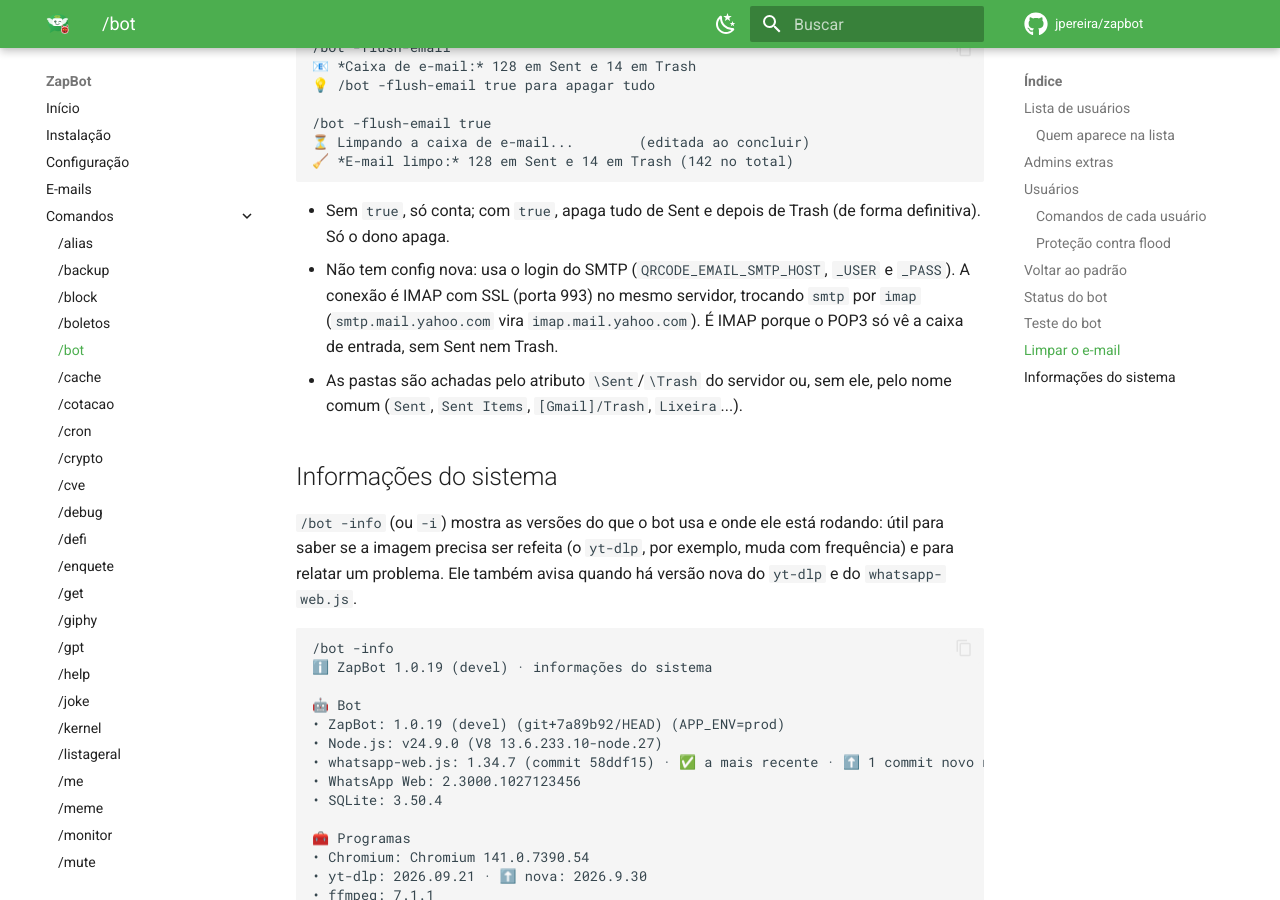
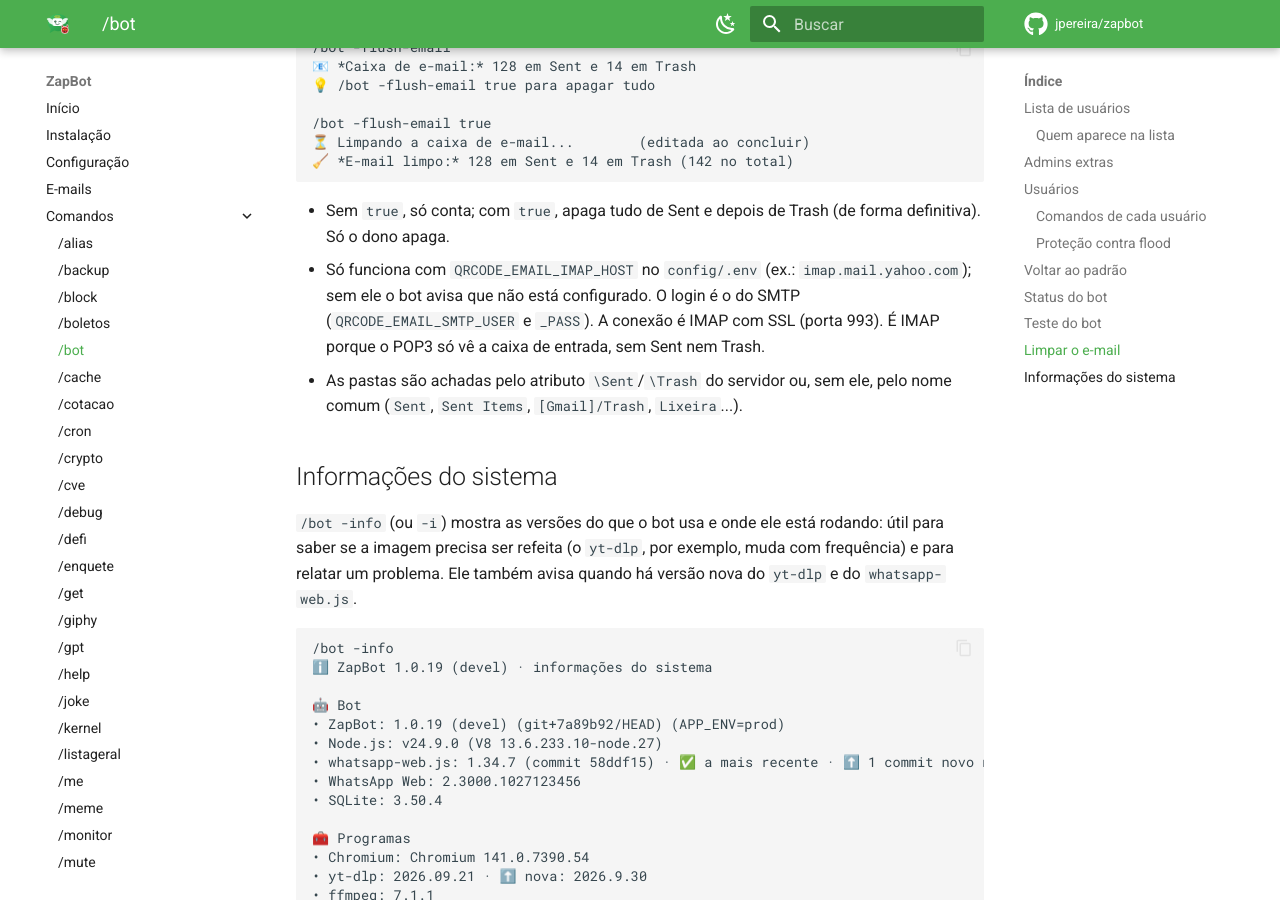
Before and after one commit to jpereira/zapbot, an MkDocs documentation site: the page built from docs/commands/bot.md, in a window 1280 px wide and 900 px high, scrolled down 11403 px. Built offline with MkDocs 1.6.1 and Material for MkDocs 9.7.7, drawn with Linux system fonts in a browser that asks for light colours; comment, search, counter and statistics services are not loaded; some of the changed text lies outside the part shown.

Commit message:
Require QRCODE_EMAIL_IMAP_HOST in /bot -flush-email and edit the /bot -test notice
-flush-email stops deriving IMAP from the SMTP host: it only works with QRCODE_EMAIL_IMAP_HOST
(port 993), using the SMTP login. Documented and added to config/.env.example.

-test now edits the "Testando..." with the result instead of sending another message.

```diff
--- a/docs/commands/bot.md
+++ b/docs/commands/bot.md
@@ -31,7 +31,7 @@ usuários e o envio diário), as versões do que ele usa
 | `-to` | `<destino>`: junto com `-status`, para onde vai o relatório (pessoa, grupo ou e-mail; repita para vários). Veja [Status do bot](#status-do-bot) |
 | `-info`, `-i` | Versões do bot e do que ele usa, e o sistema. Aceita `-mask`; as outras opções são recusadas. Veja [Informações do sistema](#informações-do-sistema) |
 | `-test`, `-t` | Testa tudo (cache, disco, banco, WhatsApp, internet, velocidade, SMTP e programas), com ✅ ou ❌ em cada item. As outras opções são recusadas. Veja [Teste do bot](#teste-do-bot) |
-| `-flush-email` | `[true]`: conecta no servidor do e-mail e mostra quantas mensagens há em Sent e Trash; com `true`, apaga todas. Só o dono apaga. As outras opções são recusadas. Veja [Limpar o e-mail](#limpar-o-e-mail) |
+| `-flush-email` | `[true]`: conecta no IMAP do e-mail (precisa de `QRCODE_EMAIL_IMAP_HOST`) e mostra quantas mensagens há em Sent e Trash; com `true`, apaga todas. Só o dono apaga. As outras opções são recusadas. Veja [Limpar o e-mail](#limpar-o-e-mail) |
 | `-mask`, `-m` | Ofusca telefones na saída desta execução. Ex.: `+55219****44` |
 
 Use `/bot -users -mask` para exibir nomes com telefones ofuscados. A máscara mantém os cinco
@@ -451,9 +451,10 @@ quanto isso ocupa e limpa.
 
 - Sem `true`, só conta; com `true`, apaga tudo de Sent e depois de Trash (de forma definitiva). Só o
   dono apaga.
-- Não tem config nova: usa o login do SMTP (`QRCODE_EMAIL_SMTP_HOST`, `_USER` e `_PASS`). A conexão é
-  IMAP com SSL (porta 993) no mesmo servidor, trocando `smtp` por `imap` (`smtp.mail.yahoo.com` vira
-  `imap.mail.yahoo.com`). É IMAP porque o POP3 só vê a caixa de entrada, sem Sent nem Trash.
+- Só funciona com `QRCODE_EMAIL_IMAP_HOST` no `config/.env` (ex.: `imap.mail.yahoo.com`); sem ele o
+  bot avisa que não está configurado. O login é o do SMTP (`QRCODE_EMAIL_SMTP_USER` e `_PASS`). A
+  conexão é IMAP com SSL (porta 993). É IMAP porque o POP3 só vê a caixa de entrada, sem Sent nem
+  Trash.
 - As pastas são achadas pelo atributo `\Sent`/`\Trash` do servidor ou, sem ele, pelo nome comum
   (`Sent`, `Sent Items`, `[Gmail]/Trash`, `Lixeira`...).
 
```
Also changed, not shown: docs/configuration.md (+1 -0 lines), 5 other files.
